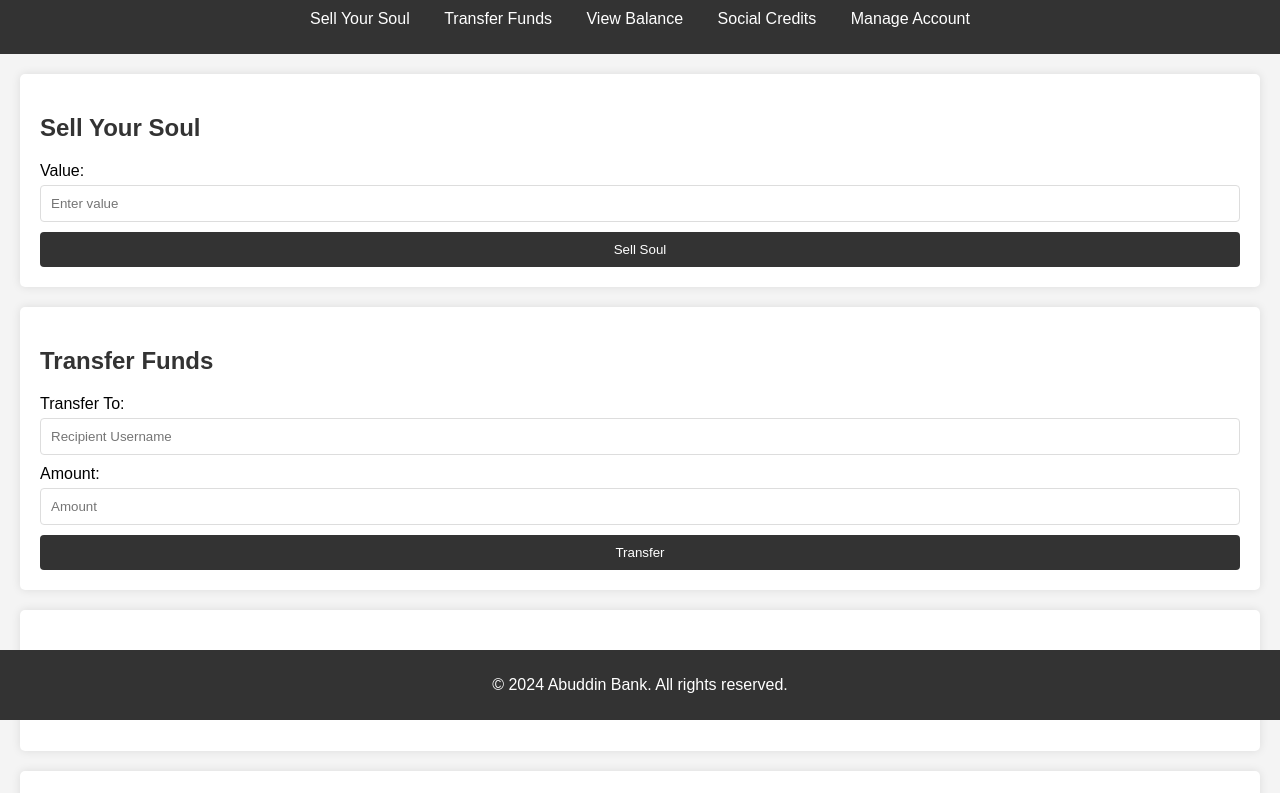
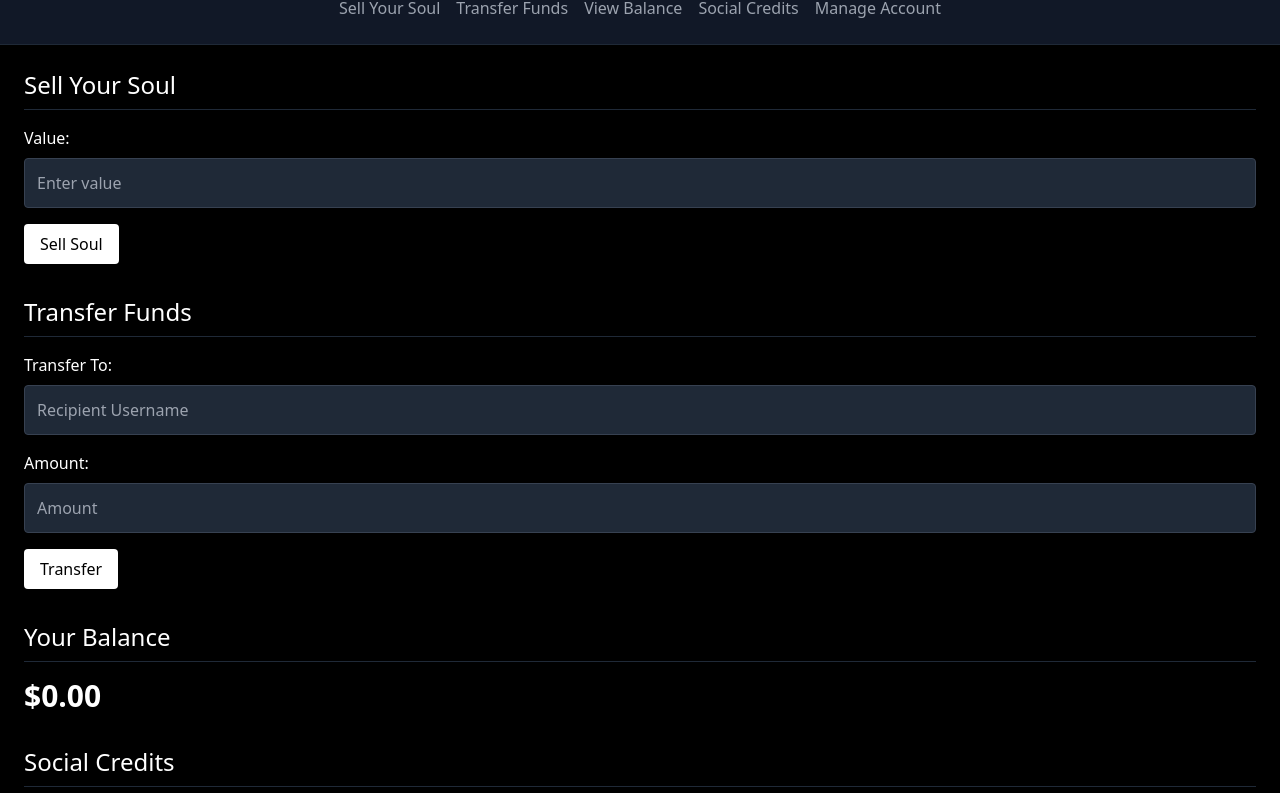
Before and after one commit to ignacio-joaquin/banco-de-abuddin, a website: page public/index.html in a window 1280 px wide. Shown: the part 80-873 px from the top of the page. Drawn offline with Linux system fonts and the light colour scheme.

Commit message:
modified main page aestethics

```diff
--- a/package.json
+++ b/package.json
@@ -7,6 +7,7 @@
     "passport": "^0.7.0",
     "passport-local": "^1.0.0",
     "prisma": "^5.17.0",
+    "tailwindcss": "^3.4.9",
     "ws": "^8.18.0"
   },
   "name": "banco-de-abuddin",
--- a/public/index.html
+++ b/public/index.html
@@ -4,69 +4,67 @@
     <meta charset="UTF-8">
     <meta name="viewport" content="width=device-width, initial-scale=1.0">
     <title>Abuddin Bank</title>
-    <link rel="stylesheet" href="styles.css">
+    <link href="build.css" rel="stylesheet">
 </head>
-<body>
-    <header>
-        <h1>Welcome to Abuddin Bank</h1>
-        <nav>
-            <ul>
-                <li><a href="#sell-soul">Sell Your Soul</a></li>
-                <li><a href="#transfer">Transfer Funds</a></li>
-                <li><a href="#balance">View Balance</a></li>
-                <li><a href="#social-credits">Social Credits</a></li>
-                <li><a href="#manage-account">Manage Account</a></li>
+<body class="bg-black text-white">
+    <header class="bg-gray-900 p-6 border-b border-gray-800">
+        <h1 class="text-3xl text-white">Welcome to Abuddin Bank</h1>
+        <nav class="mt-4">
+            <ul class="flex justify-center space-x-4">
+                <li><a href="#sell-soul" class="text-gray-400 hover:text-white">Sell Your Soul</a></li>
+                <li><a href="#transfer" class="text-gray-400 hover:text-white">Transfer Funds</a></li>
+                <li><a href="#balance" class="text-gray-400 hover:text-white">View Balance</a></li>
+                <li><a href="#social-credits" class="text-gray-400 hover:text-white">Social Credits</a></li>
+                <li><a href="#manage-account" class="text-gray-400 hover:text-white">Manage Account</a></li>
             </ul>
         </nav>
     </header>
 
-    <main>
-        <section id="sell-soul">
-            <h2>Sell Your Soul</h2>
+    <main class="p-6">
+        <section id="sell-soul" class="mb-8">
+            <h2 class="text-2xl text-white border-b border-gray-800 pb-2 mb-4">Sell Your Soul</h2>
             <form id="soul-form">
-                <label for="soul-value">Value:</label>
-                <input type="number" id="soul-value" name="soul-value" placeholder="Enter value" min="1" max="10000" required>
-                <button type="submit" id="sell-soul-button">Sell Soul</button>
+                <label for="soul-value" class="block mb-2">Value:</label>
+                <input type="number" id="soul-value" name="soul-value" placeholder="Enter value" min="1" max="10000" required class="w-full p-3 bg-gray-800 border border-gray-700 text-white rounded mb-4">
+                <button type="submit" id="sell-soul-button" class="bg-white text-black px-4 py-2 rounded hover:bg-gray-200">Sell Soul</button>
             </form>
         </section>
 
-        <section id="transfer">
-            <h2>Transfer Funds</h2>
+        <section id="transfer" class="mb-8">
+            <h2 class="text-2xl text-white border-b border-gray-800 pb-2 mb-4">Transfer Funds</h2>
             <form id="transfer-form">
-                <label for="transfer-to">Transfer To:</label>
-                <input type="text" id="transfer-to" name="transfer-to" placeholder="Recipient Username" required>
-                <label for="transfer-amount">Amount:</label>
-                <input type="number" id="transfer-amount" name="transfer-amount" placeholder="Amount" min="0" required>
-                <button type="submit" id="transfer-button">Transfer</button>
+                <label for="transfer-to" class="block mb-2">Transfer To:</label>
+                <input type="text" id="transfer-to" name="transfer-to" placeholder="Recipient Username" required class="w-full p-3 bg-gray-800 border border-gray-700 text-white rounded mb-4">
+                <label for="transfer-amount" class="block mb-2">Amount:</label>
+                <input type="number" id="transfer-amount" name="transfer-amount" placeholder="Amount" min="0" required class="w-full p-3 bg-gray-800 border border-gray-700 text-white rounded mb-4">
+                <button type="submit" id="transfer-button" class="bg-white text-black px-4 py-2 rounded hover:bg-gray-200">Transfer</button>
             </form>
         </section>
 
-        <section id="balance">
-            <h2>Your Balance</h2>
-            <p id="balance-amount">$0.00</p>
-            <!-- Balance would be dynamically updated -->
+        <section id="balance" class="mb-8">
+            <h2 class="text-2xl text-white border-b border-gray-800 pb-2 mb-4">Your Balance</h2>
+            <p id="balance-amount" class="text-3xl font-bold">$0.00</p>
         </section>
 
-        <section id="social-credits">
-            <h2>Social Credits</h2>
-            <p id="social-credits-amount">0</p>
-            <!-- Social credits would be dynamically updated -->
+        <section id="social-credits" class="mb-8">
+            <h2 class="text-2xl text-white border-b border-gray-800 pb-2 mb-4">Social Credits</h2>
+            <p id="social-credits-amount" class="text-3xl font-bold">0</p>
         </section>
 
         <section id="manage-account">
-            <h2>Manage Your Account</h2>
+            <h2 class="text-2xl text-white border-b border-gray-800 pb-2 mb-4">Manage Your Account</h2>
             <form id="manage-account-form">
-                <label for="account-email">Email:</label>
-                <input type="email" id="account-email" name="account-email" placeholder="Update Email" required>
-                <label for="account-password">Password:</label>
-                <input type="password" id="account-password" name="account-password" placeholder="Update Password" required>
-                <button type="submit" id="update-account-button">Update Account</button>
+                <label for="account-email" class="block mb-2">Email:</label>
+                <input type="email" id="account-email" name="account-email" placeholder="Update Email" required class="w-full p-3 bg-gray-800 border border-gray-700 text-white rounded mb-4">
+                <label for="account-password" class="block mb-2">Password:</label>
+                <input type="password" id="account-password" name="account-password" placeholder="Update Password" required class="w-full p-3 bg-gray-800 border border-gray-700 text-white rounded mb-4">
+                <button type="submit" id="update-account-button" class="bg-white text-black px-4 py-2 rounded hover:bg-gray-200">Update Account</button>
             </form>
         </section>
     </main>
 
-    <footer>
-        <p>&copy; 2024 Abuddin Bank. All rights reserved.</p>
+    <footer class="bg-gray-900 p-4 text-center border-t border-gray-800">
+        <p class="text-gray-500">&copy; 2024 Abuddin Bank. All rights reserved.</p>
     </footer>
 
     <script src="scripts.js"></script>
--- a/public/styles.css
+++ /dev/null
@@ -1,83 +0,0 @@
-body {
-    font-family: Arial, sans-serif;
-    margin: 0;
-    padding: 0;
-    background-color: #f4f4f4;
-}
-
-header {
-    background-color: #333;
-    color: #fff;
-    padding: 10px 0;
-    text-align: center;
-}
-
-nav ul {
-    list-style: none;
-    padding: 0;
-}
-
-nav ul li {
-    display: inline;
-    margin: 0 15px;
-}
-
-nav ul li a {
-    color: #fff;
-    text-decoration: none;
-}
-
-main {
-    padding: 20px;
-}
-
-section {
-    background: #fff;
-    border-radius: 5px;
-    box-shadow: 0 0 10px rgba(0, 0, 0, 0.1);
-    margin-bottom: 20px;
-    padding: 20px;
-}
-
-h1, h2 {
-    color: #333;
-}
-
-form {
-    display: flex;
-    flex-direction: column;
-}
-
-form label {
-    margin-bottom: 5px;
-}
-
-form input {
-    margin-bottom: 10px;
-    padding: 10px;
-    border: 1px solid #ddd;
-    border-radius: 4px;
-}
-
-form button {
-    padding: 10px;
-    background-color: #333;
-    color: #fff;
-    border: none;
-    border-radius: 4px;
-    cursor: pointer;
-}
-
-form button:hover {
-    background-color: #555;
-}
-
-footer {
-    background-color: #333;
-    color: #fff;
-    text-align: center;
-    padding: 10px 0;
-    position: fixed;
-    width: 100%;
-    bottom: 0;
-}
--- a/public/login/tailwind.config.js
+++ b/public/tailwind.config.js
@@ -1,6 +1,9 @@
 /** @type {import('tailwindcss').Config} */
 module.exports = {
-  content: ['./pages/**/*.{html,js}', "./index.html"],
+  content: [
+    './index.html',
+    './login/index.html'
+  ],
   theme: {
     extend: {},
   },
```
Also changed, not shown: public/login/index.html (+1 -1 lines), public/build.css, 1 other file.
